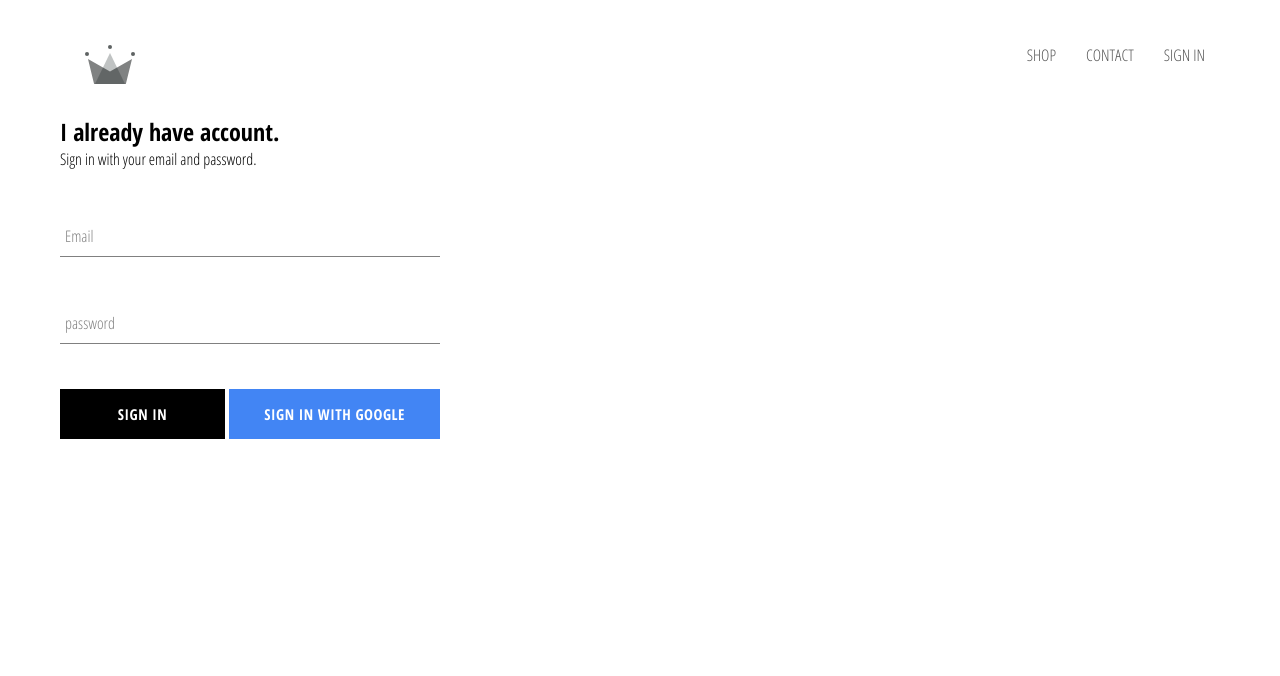
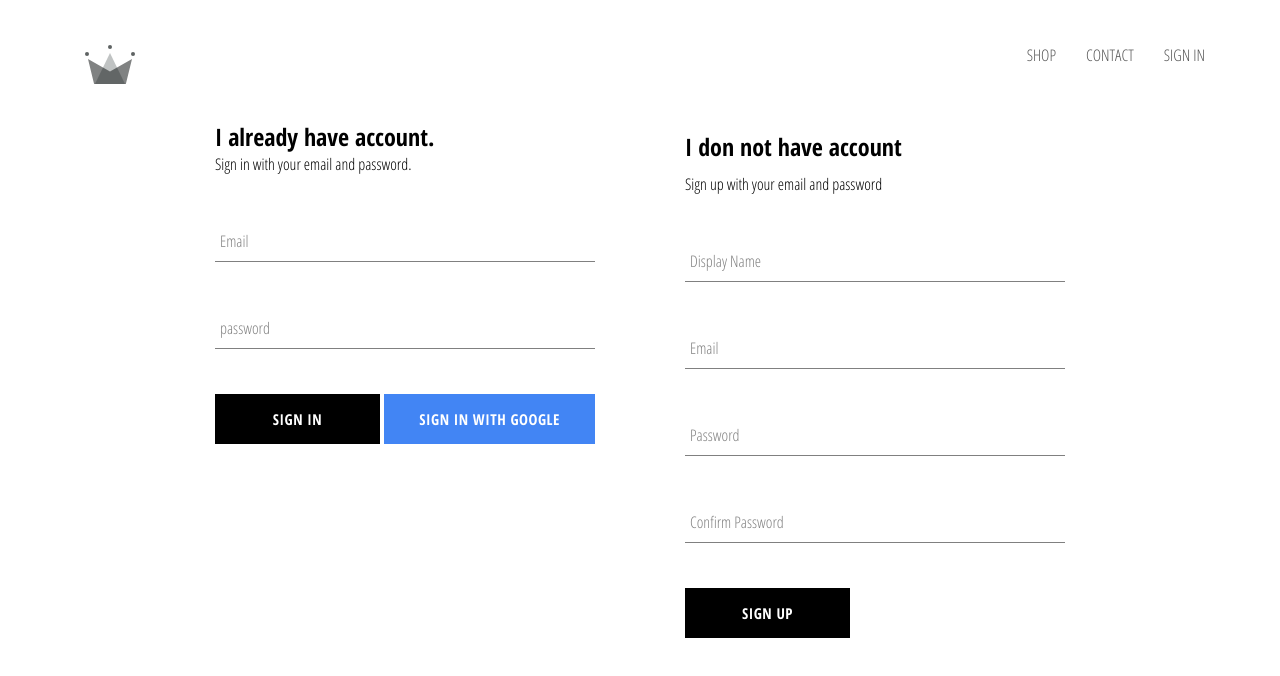
Before and after one commit to adewale2018/redux_note, a React (Create React App) app: page /signin in a window 1280 px wide. Shown: the top 676 px of the page. Built offline with nearby package versions, Linux system fonts and the light colour scheme; no server answers.

Commit message:
feat: add sign up with email and password logic

```diff
--- a/package.json
+++ b/package.json
@@ -7,6 +7,7 @@
     "@testing-library/react": "^9.3.2",
     "@testing-library/user-event": "^7.1.2",
     "firebase": "^7.22.1",
+    "formik": "^2.2.1",
     "node-sass": "^4.14.1",
     "react": "^16.13.1",
     "react-dom": "^16.13.1",
@@ -17,7 +18,8 @@
     "redux-logger": "^3.0.6",
     "redux-persist": "^6.0.0",
     "reselect": "^4.0.0",
-    "styled-components": "^5.2.0"
+    "styled-components": "^5.2.0",
+    "yup": "^0.29.3"
   },
   "scripts": {
     "start": "react-scripts start",
--- a/src/components/sign-in/SignIn.scss
+++ b/src/components/sign-in/SignIn.scss
@@ -10,4 +10,7 @@
     display: flex;
     justify-content: space-between;
   }
+  .error {
+    color: red;
+  }
 }
--- /dev/null
+++ b/src/components/sign-up/Signup.js
@@ -0,0 +1,97 @@
+import React, { Component } from "react";
+
+import "./Signup.scss";
+import CustomButton from "../custom-button/CustomButton";
+import FormInput from "../form-input/FormInput";
+import { auth, createUserProfileDocument } from "../../firebase/firebase.utils";
+
+class Signup extends Component {
+  constructor(props) {
+    super(props);
+
+    this.state = {
+      displayName: "",
+      email: "",
+      password: "",
+      confirmPassword: "",
+    };
+  }
+
+  handleChange = (e) => {
+    e.preventDefault();
+    const { name, value } = e.target;
+    this.setState({
+      [name]: value,
+    });
+  };
+
+  handleSubmit = async (e) => {
+    e.preventDefault();
+    const { displayName, email, password, confirmPassword } = this.state;
+    if (password !== confirmPassword) {
+      alert("Password does not match!");
+      return;
+    }
+    try {
+      const { user } = await auth.createUserWithEmailAndPassword(
+        email,
+        password
+      );
+      await createUserProfileDocument(user, { displayName });
+      this.setState({
+        displayName: "",
+        email: "",
+        password: "",
+        confirmPassword: "",
+      });
+    } catch (error) {
+      alert(error.message);
+    }
+  };
+  render() {
+    const { displayName, email, password, confirmPassword } = this.state;
+    return (
+      <div className='sign-up'>
+        <h2 className='title'>I don not have account</h2>
+        <span>Sign up with your email and password</span>
+        <form className='sign-up-form' onSubmit={this.handleSubmit}>
+          <FormInput
+            type='text'
+            name='displayName'
+            value={displayName}
+            onChange={this.handleChange}
+            label='Display Name'
+            required
+          />
+          <FormInput
+            type='email'
+            name='email'
+            value={email}
+            onChange={this.handleChange}
+            label='Email'
+            required
+          />
+          <FormInput
+            type='password'
+            name='password'
+            value={password}
+            onChange={this.handleChange}
+            label='Password'
+            required
+          />
+          <FormInput
+            type='password'
+            name='confirmPassword'
+            value={confirmPassword}
+            onChange={this.handleChange}
+            label='Confirm Password'
+            required
+          />
+          <CustomButton type='submit'>SIGN UP</CustomButton>
+        </form>
+      </div>
+    );
+  }
+}
+
+export default Signup;
--- /dev/null
+++ b/src/components/sign-up/Signup.scss
@@ -0,0 +1,9 @@
+.sign-up {
+  display: flex;
+  flex-direction: column;
+  width: 380px;
+
+  .title {
+    margin: 10px 0;
+  }
+}
--- a/src/pages/sign-in-and-sign-out/SignInAndSignOut.js
+++ b/src/pages/sign-in-and-sign-out/SignInAndSignOut.js
@@ -2,11 +2,13 @@
 
 import "./SignInAndSignOut.scss";
 import SignIn from "../../components/sign-in/SignIn";
+import Signup from "../../components/sign-up/Signup";
 
 function SignInAndSignOut() {
   return (
-    <div className='sign-in-and-sign-out'>
+    <div className='sign-in-and-sign-up'>
       <SignIn />
+      <Signup />
     </div>
   );
 }
--- a/src/pages/sign-in-and-sign-out/SignInAndSignOut.scss
+++ b/src/pages/sign-in-and-sign-out/SignInAndSignOut.scss
@@ -0,0 +1,7 @@
+.sign-in-and-sign-up {
+  width: 850px;
+  display: flex;
+  justify-content: space-between;
+
+  margin: 30px auto;
+}
```
Also changed, not shown: 1 other file (tests, documents, lock files or other folders).
